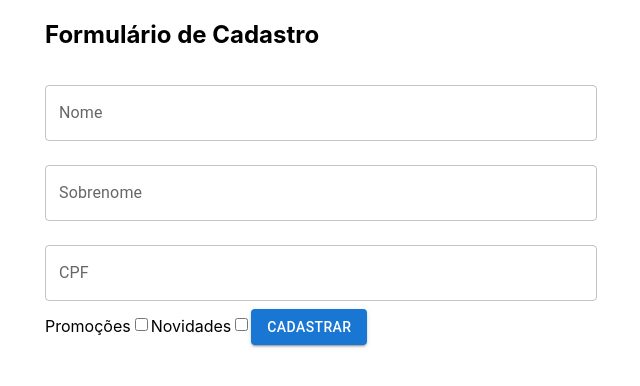
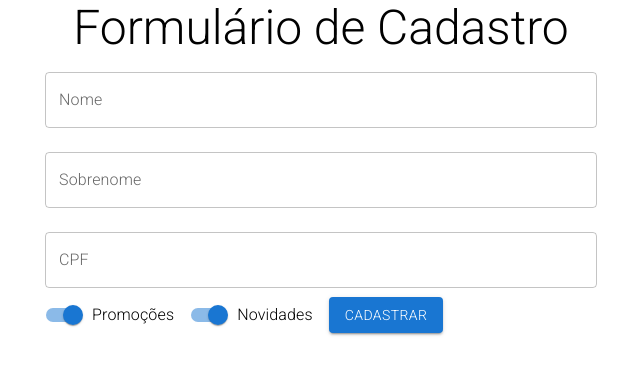
Before and after one commit to souza-alexandrejr/formacao-react-alura, a React (Create React App) app in the folder module-03/formulario-cadastro/: page / in a window 1280 px wide. Shown: the top 386 px of the page, without its empty margins (319-959 px from the left). Built offline with nearby package versions, Linux system fonts and the light colour scheme.

Commit message:
Tipografia e Switch

```diff
--- a/module-03/formulario-cadastro/src/App.js
+++ b/module-03/formulario-cadastro/src/App.js
@@ -1,12 +1,13 @@
 import React from 'react';
 import './App.css';
 import FormularioCadastro from './components/FormularioCadastro/FormularioCadastro';
-import Container from '@mui/material/Container';
+import { Typography, Container } from '@mui/material';
+import '@fontsource/roboto/300.css';
 
 function App() {
   return (
     <Container maxWidth="sm" component="article">
-      <h1> Formulário de Cadastro </h1>
+      <Typography variant="h3" component="h1" align="center"> Formulário de Cadastro </Typography>
       <FormularioCadastro />
     </Container>
   );
--- a/module-03/formulario-cadastro/src/components/FormularioCadastro/FormularioCadastro.jsx
+++ b/module-03/formulario-cadastro/src/components/FormularioCadastro/FormularioCadastro.jsx
@@ -1,6 +1,5 @@
 import React from 'react';
-import Button from '@mui/material/Button';
-import TextField from '@mui/material/TextField';
+import { Button, TextField, FormControlLabel, Switch } from '@mui/material';
 
 function FormularioCadastro() {
     return (
@@ -9,11 +8,8 @@ function FormularioCadastro() {
             <TextField id="sobrenome" label="Sobrenome" variant="outlined" margin="normal" fullWidth />
             <TextField id="cpf" label="CPF" variant="outlined" margin="normal" fullWidth />
 
-            <label>Promoções</label>
-            <input type="checkbox" />
-
-            <label>Novidades</label>
-            <input type="checkbox" />
+            <FormControlLabel control={<Switch defaultChecked />} label="Promoções" />
+            <FormControlLabel control={<Switch defaultChecked />} label="Novidades" />
 
             <Button variant="contained" type="submit">
                 Cadastrar
```
Also changed, not shown: 1 other file (tests, documents, lock files or other folders).
